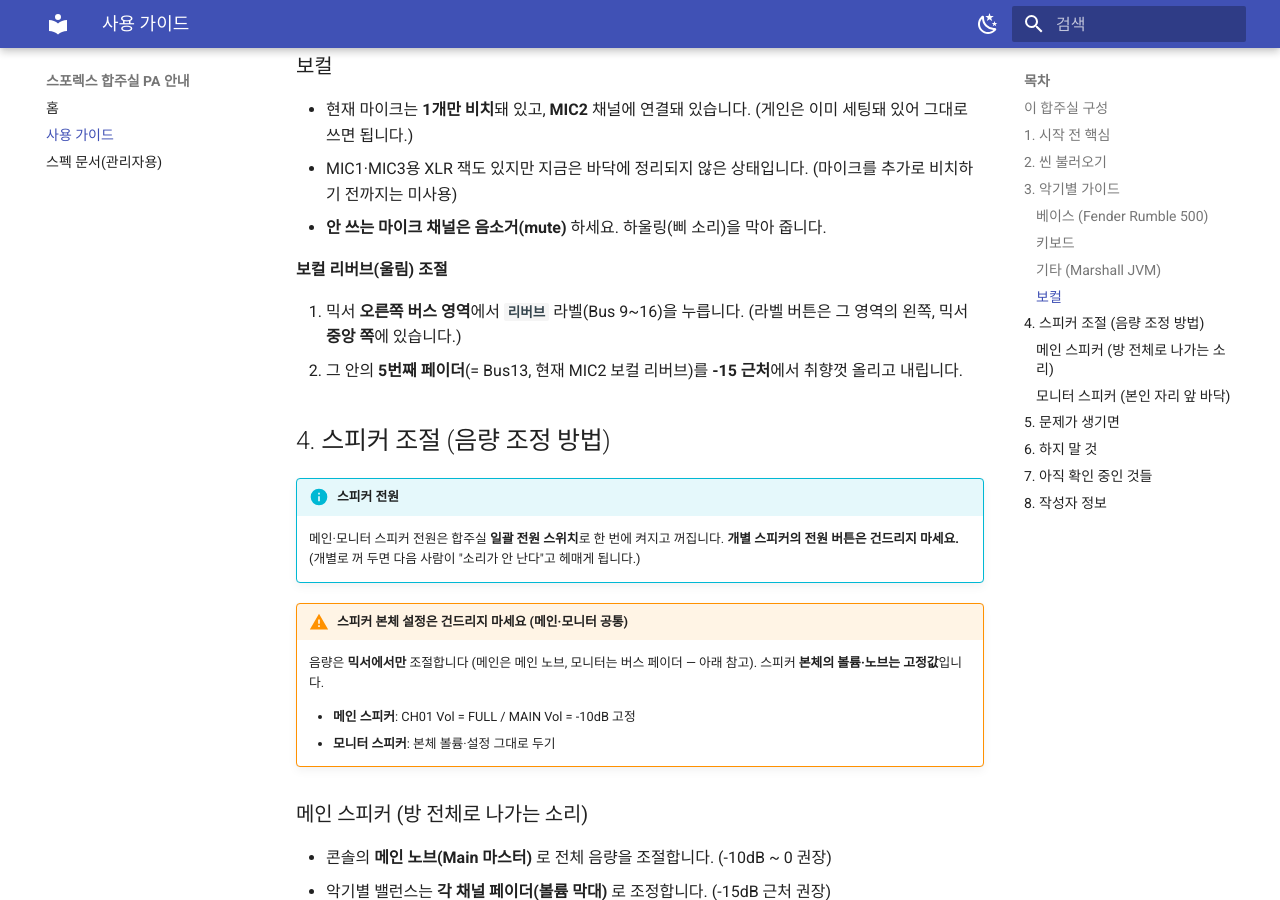
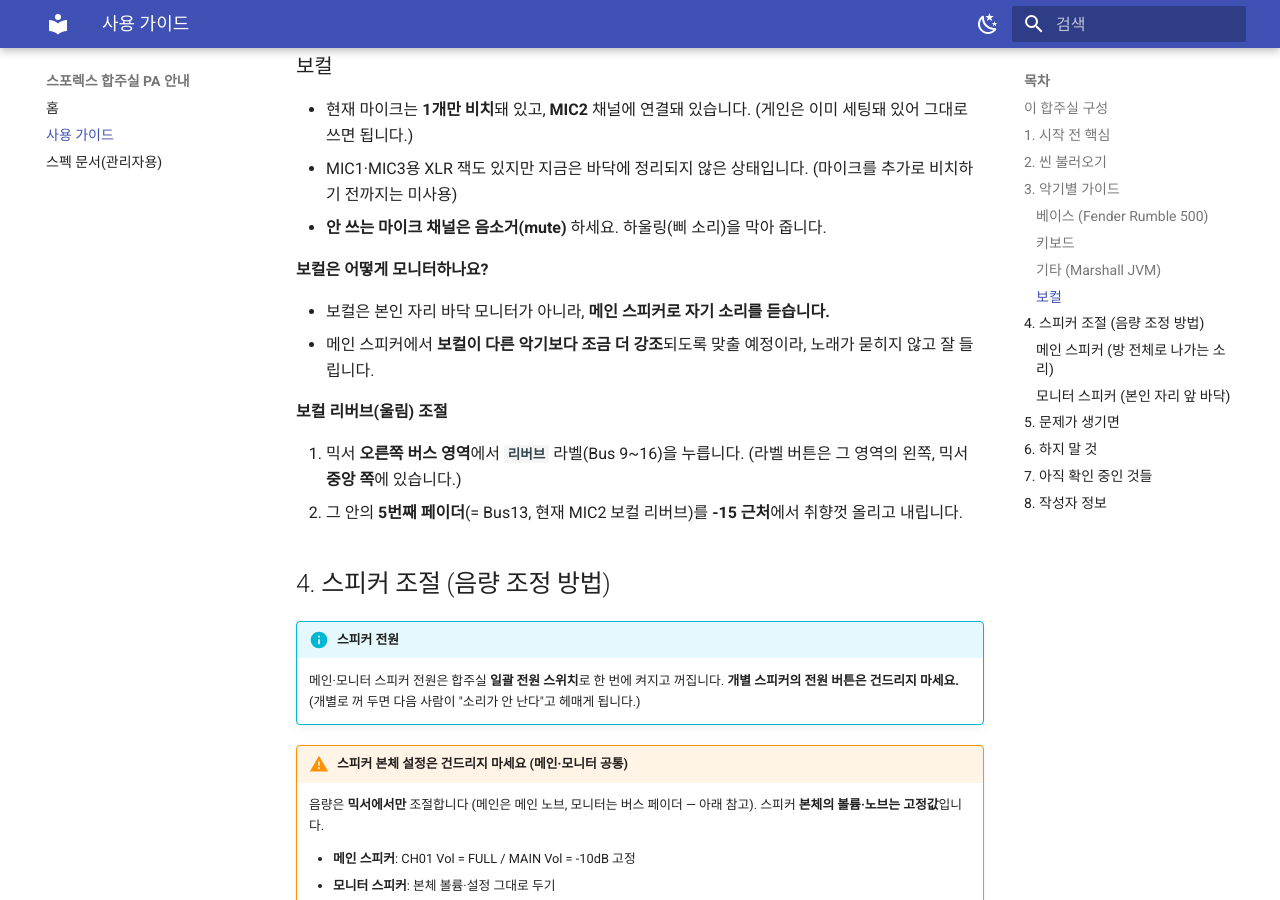
Before and after one commit to SingeonKim/mua-bandroom-guide, an MkDocs documentation site: the page built from docs/guide.md, in a window 1280 px wide and 900 px high, scrolled down 3031 px. Built offline with MkDocs 1.6.1 and Material for MkDocs 9.7.7, drawn with Linux system fonts in a browser that asks for light colours.

Commit message:
docs: spec gain-meter criterion (hardest play ~-6~-12) + vocal monitored via mains with emphasis (pending); guide vocal monitoring note (qualitative)

```diff
--- a/docs/guide.md
+++ b/docs/guide.md
@@ -91,6 +91,11 @@
 - MIC1·MIC3용 XLR 잭도 있지만 지금은 바닥에 정리되지 않은 상태입니다. (마이크를 추가로 비치하기 전까지는 미사용)
 - **안 쓰는 마이크 채널은 음소거(mute)** 하세요. 하울링(삐 소리)을 막아 줍니다.
 
+**보컬은 어떻게 모니터하나요?**
+
+- 보컬은 본인 자리 바닥 모니터가 아니라, **메인 스피커로 자기 소리를 듣습니다.**
+- 메인 스피커에서 **보컬이 다른 악기보다 조금 더 강조**되도록 맞출 예정이라, 노래가 묻히지 않고 잘 들립니다.
+
 **보컬 리버브(울림) 조절**
 
 1. 믹서 **오른쪽 버스 영역**에서 **`리버브`** 라벨(Bus 9~16)을 누릅니다. (라벨 버튼은 그 영역의 왼쪽, 믹서 **중앙 쪽**에 있습니다.)
```
Also changed, not shown: docs/spec.md (+4 -0 lines).
